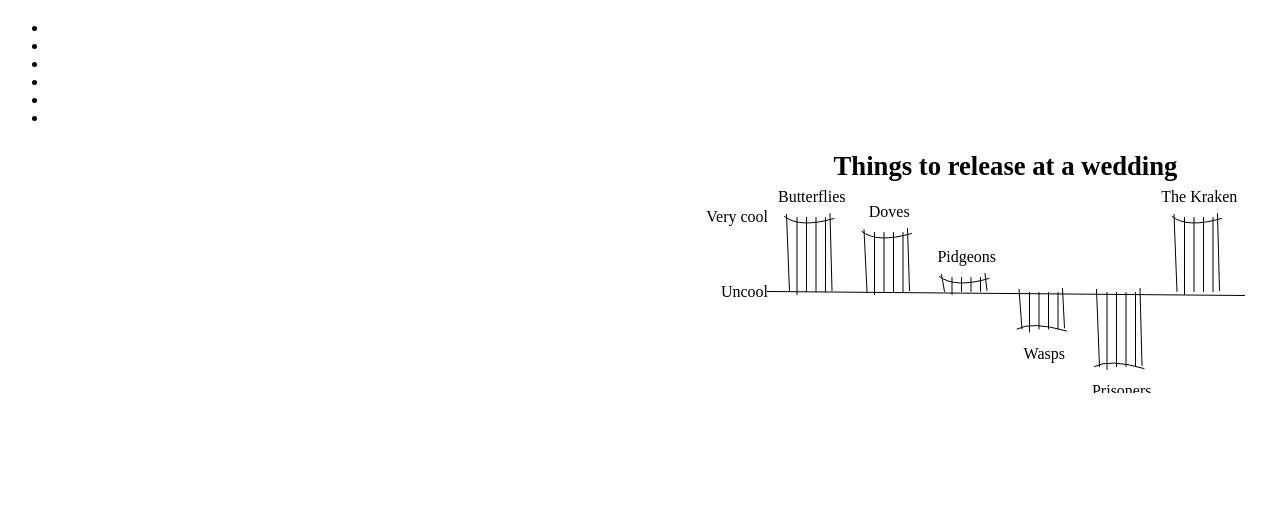
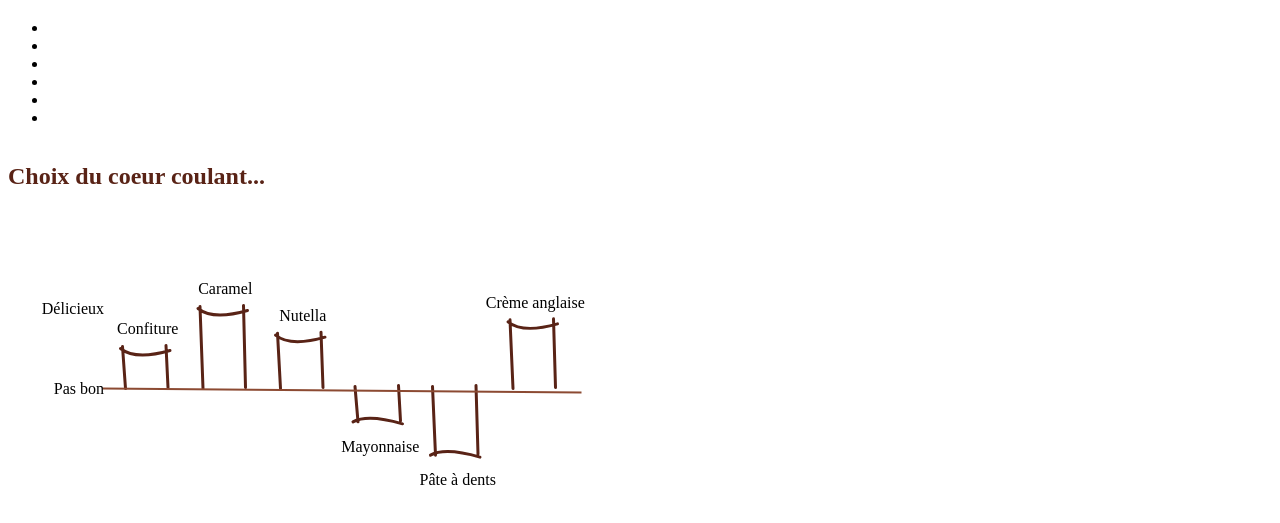
Before and after one commit to Marieland/AGU_tl-01_ClementineEtMarieMichele, a plain HTML site: page index.html in a window 1280 px wide. Shown: the part 61-584 px from the top of the page. Drawn offline with Linux system fonts and the light colour scheme.

Commit message:
Ajustement du premier graphique

```diff
--- a/assets/js/main.js
+++ b/assets/js/main.js
@@ -4,36 +4,35 @@
     // setting it to 'sketch'
     new RGraph.Bar({
         id: 'cvs',
-        data: [50,40,10,-25,-50,50],
+        data: [30,60,40,-25,-50,50],
         options: {
-            colors: ['black'],
+            colors: ['#592316'],
             yaxis: false,
-            yaxisLabelsSpecific: ['Very cool', 'Uncool'],
+            yaxisLabelsSpecific: ['Délicieux', 'Pas bon',],
             marginLeft: 100,
-            marginBottom: 115,
-            marginTop: 75,
+            marginBottom: 180,
+            marginTop: 100,
             variant: 'sketch',
 
             /// You can uncomment this if you don't want the inner vertical
             // lines
-            //variantSketchVerticals: false,
+            variantSketchVerticals: false,
 
             // The font that's used for the text on the chart is set to
             // Comic sans MS. This style of font fits well with the
             // sketchy drawing style.
-            textFont: 'Comic sans MS',
+            textFont: 'Quicksand',
 
-            linewidth: 1,
+            linewidth: 3,
             backgroundGrid: false,
-            title: 'Things to release at a wedding',
 
             // The labelsAbove labels serve as the labels for the chart
             labelsAbove: true,
             labelsAboveOffsety: 10,
-            labelsAboveSpecific: ['Butterflies', 'Doves', 'Pidgeons', 'Wasps', 'Prisoners', 'The Kraken'],
+            labelsAboveSpecific: ['Confiture', 'Caramel', 'Nutella', 'Mayonnaise', 'Pâte à dents', 'Crème anglaise'],
 
             responsive: [
-                {maxWidth: null,width:600,height: 250,options: {titleY:25,textSize: 12,marginInner: 15,marginBottom:100,titleSize: 20},parentCss:{'float':'right',textAlign:'none'}},
+                {maxWidth: null,width:600,height: 280,options: {titleY:25,textSize: 12,marginInner: 15,marginBottom:100,titleSize: 20},parentCss:{'float':'right',textAlign:'none'}},
                 {maxWidth: 800,width:400,height: 200,options: {titleY: 10,textSize: 8,marginInner: 5,marginBottom:65,titleSize: 15},parentCss:{'float':'none',textAlign:'center'}}
             ]
         }
--- a/index.html
+++ b/index.html
@@ -23,9 +23,12 @@
     </header>
     <main>
 
-        <div>
-            <canvas id="cvs" width="600" height="250"></canvas>
-        </div>
+        <section>
+            <div>
+                <h2>Choix du coeur coulant...</h2>
+                <canvas id="cvs" width="600" height="400"></canvas>
+            </div>
+        </section>
 
         <script src="./assets/js/RGraph.common.core.js"></script>
         <script src="./assets/js/RGraph.bar.js"></script>
--- a/styles.css
+++ b/styles.css
@@ -1,3 +1,7 @@
+
+@import url('https://fonts.googleapis.com/css2?family=Kalam:wght@300;400;700&family=Quicksand:wght@300..700&display=swap');
+
+
 :root {
     --darkgreen: #72A603;
     --lightgreen: #C5D930;
@@ -6,3 +10,25 @@
     --grey: #D9D9D9;
     --box-shadow: 0px 10px 10px rgba(0, 0, 0, 0.2);
 }
+
+main {
+    display: grid;
+    grid-template-columns: 1fr;
+    color: #592316;
+}
+
+
+@media screen and (min-width: 768px) {
+
+    main {
+        grid-template-columns: repeat(2, 1fr);
+    }
+}
+
+
+@media screen and (min-width: 1024px) {
+
+    main {
+        grid-template-columns: repeat(3, 1fr);
+    }
+}
```
Also changed, not shown: assets/js/RGraph.bar.js.
